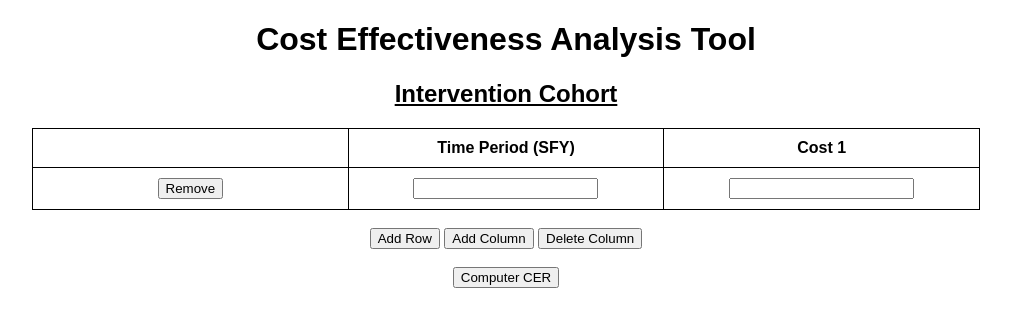
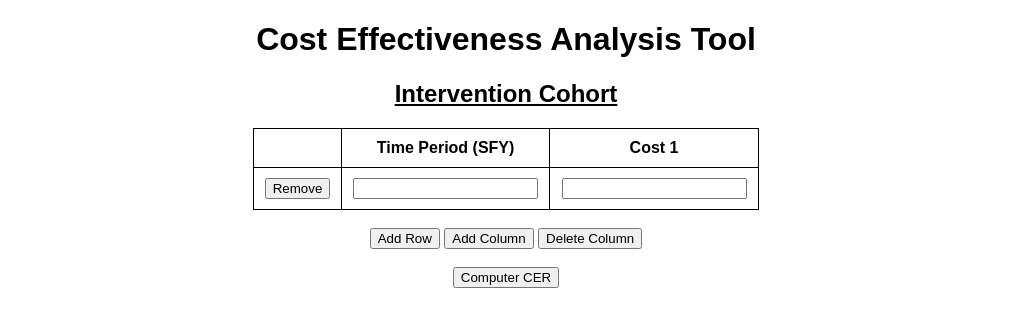
Before and after one commit to Hariharan2907/telemed_project, a Flask app: page /data_entry in a window 1280 px wide. Shown: the part 54-381 px from the top of the page, without its empty margins (134-1145 px from the left). Run offline with Flask 2, Linux system fonts and the light colour scheme; parts of the project's set-up code (start-up, migrations or seed data) failed here and were passed over.

Commit message:
Add files via upload

```diff
--- a/static/css/main.css
+++ b/static/css/main.css
@@ -113,16 +113,16 @@ table.ceatable{
   border-collapse: collapse;
   padding: 20px;
   font-size: 16px;
-  padding: 10px 20px 10px 20px;
-  table-layout: fixed;
+  padding: 10px 10px 10px 10px;
+  table-layout: auto;
   text-align:center;
-  width: 75%;
+  width: 40%;
 }
 .ceatable th,.ceatable td{
   border: 1px solid black;
   border-collapse: collapse;
   text-align:center;
-  padding: 10px 20px 10px 20px;
+  padding: 10px 10px 10px 10px;
 
 }
 table.dataframe {
```
